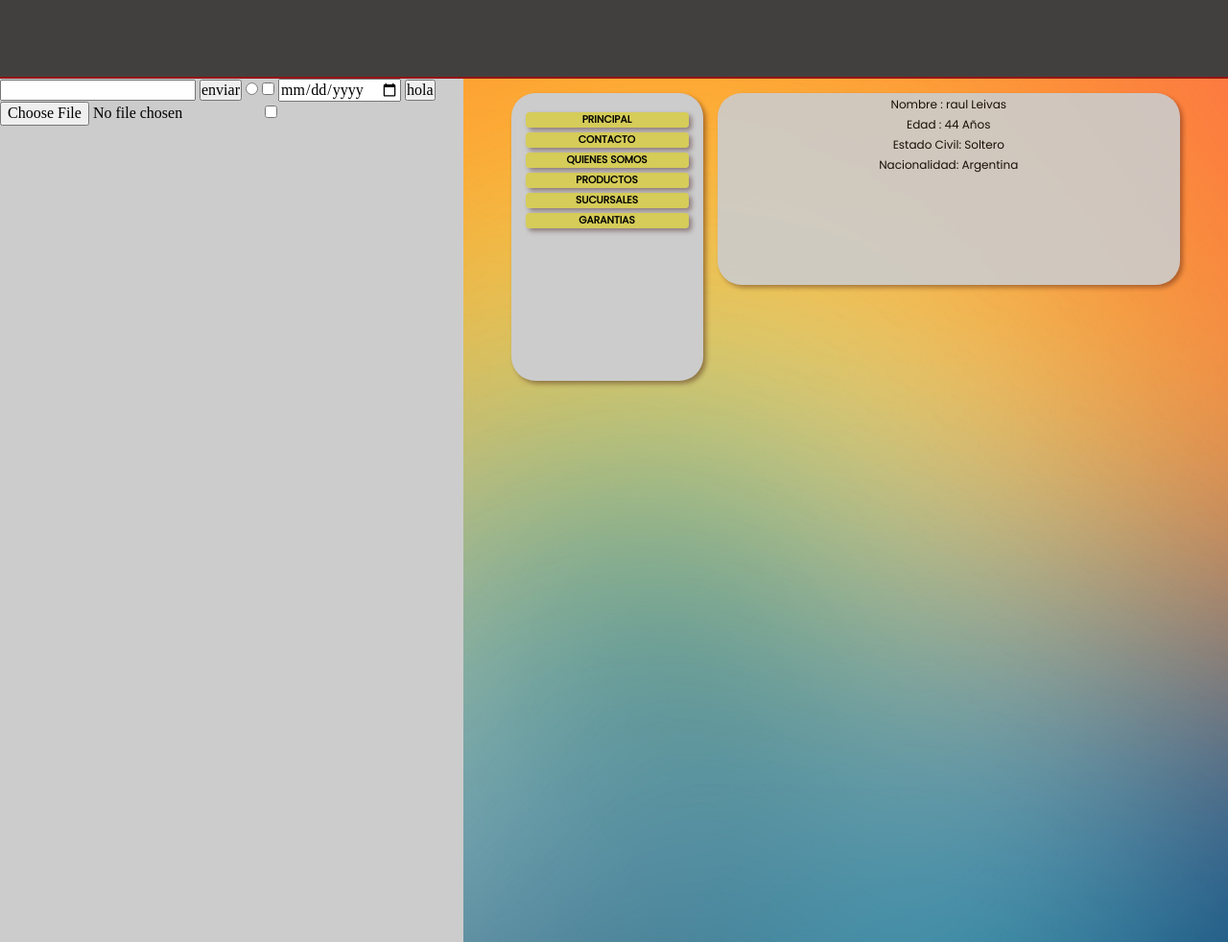
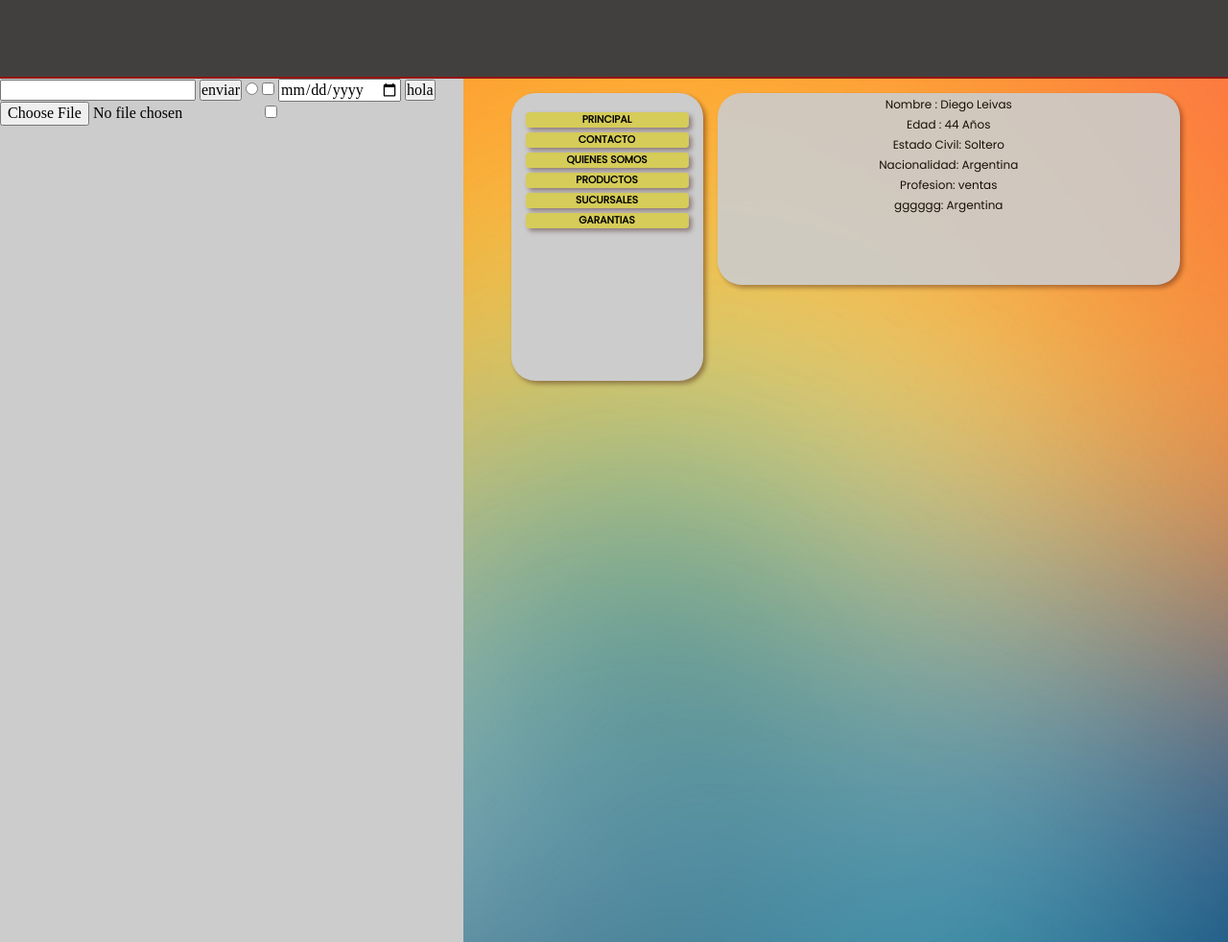
Before and after one commit to diegoleivas/diegoleivas.github.io, a plain HTML site: page index.html in a window 1280 px wide. Shown: the whole page at 96% size. Drawn offline with Linux system fonts and the light colour scheme; a web font is replaced by a local one.

Commit message:
se agregaron datos caja 1

```diff
--- a/index.html
+++ b/index.html
@@ -28,10 +28,12 @@
         <div id="caja-1">
 
 
-           <p>Nombre : raul Leivas</p>
+           <p>Nombre : Diego Leivas</p>
            <p>Edad : 44 Años </p>
            <p>Estado Civil: Soltero</p>
            <p>Nacionalidad: Argentina</p>
+           <p>Profesion: ventas</p>
+           <p>gggggg: Argentina</p>
 
 
 
```
